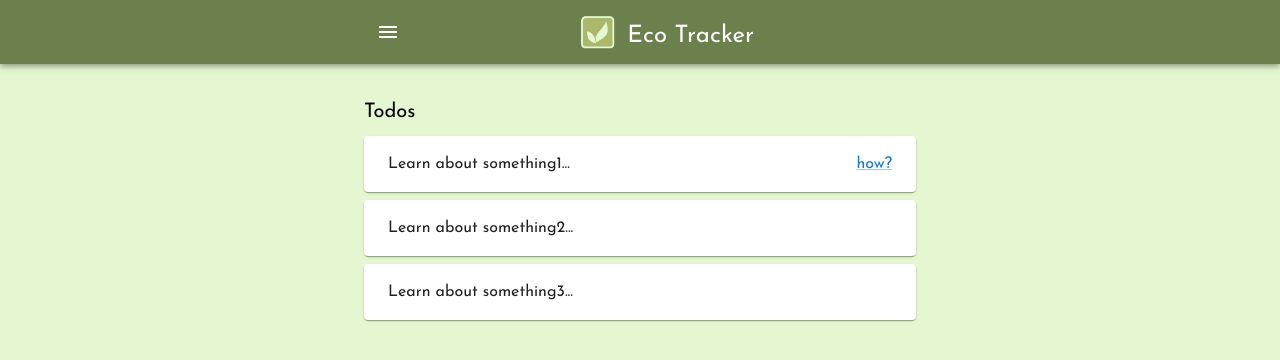
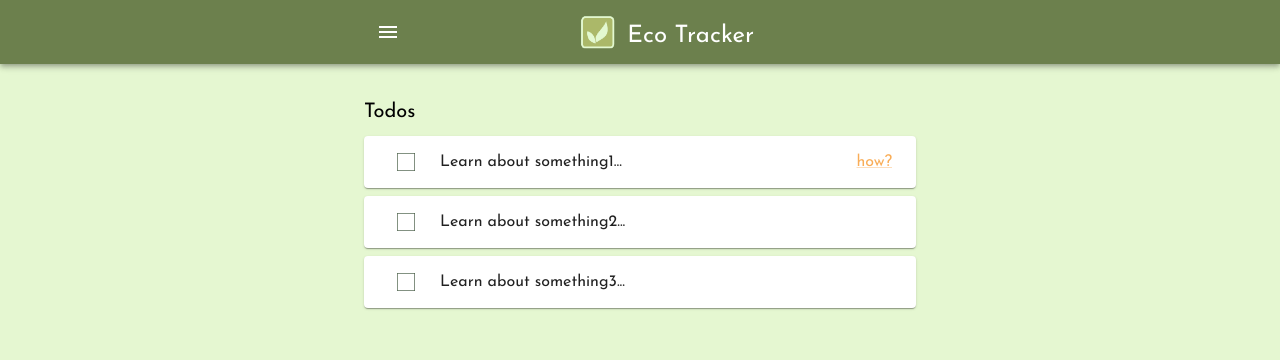
Before and after one commit to vrepetskyi/eco-tracker, a React (Create React App) app: page / in a window 1280 px wide. Shown: the top 360 px of the page. Built offline with nearby package versions, Linux system fonts and the light colour scheme.

Commit message:
Added todo completion animations

```diff
--- a/src/components/Todo.jsx
+++ b/src/components/Todo.jsx
@@ -1,17 +1,36 @@
-import { ButtonBase, Card, Link, Tooltip, Typography } from "@mui/material";
+import React from "react";
+import {
+  ButtonBase,
+  Card,
+  Checkbox,
+  Fade,
+  Grow,
+  Link,
+  Tooltip,
+  Typography,
+} from "@mui/material";
 import { useDispatch, useSelector } from "react-redux";
+import { Box } from "@mui/system";
 import { completeTodo } from "../store/todos";
 
 export default function Todo({ id, objective, articleId, urlQuery }) {
   const { all: articles } = useSelector((state) => state.articles);
   const dispatch = useDispatch();
+  const [complete, setComplete] = React.useState(false);
+  const [fadeOut, setFadeOut] = React.useState(false);
 
   const article = articles.find(({ id }) => id === articleId);
 
   const todoClicked = () => {
+    setComplete(true);
+
+    window.setTimeout(() => {
+      setFadeOut(true);
+    }, 1000);
+
     window.setTimeout(() => {
       dispatch(completeTodo(id));
-    }, 500);
+    }, 1500);
   };
 
   const detailsClicked = (e) => {
@@ -20,17 +39,69 @@ export default function Todo({ id, objective, articleId, urlQuery }) {
 
   return (
     <Card>
+      <Fade in={!fadeOut} timeout={500}>
         <ButtonBase
-        sx={{ display: "flex", width: "100%", px: 3, py: 2 }}
+          sx={{
+            display: "flex",
+            width: "100%",
+            px: 3,
+            py: 1,
+            justifyContent: "flex-start",
+          }}
           onClick={todoClicked}
         >
-        <Typography align="left" sx={{ flex: 1 }}>
+          <Tooltip
+            title="have you really done it?"
+            arrow
+            placement="bottom-start"
+          >
+            <Box>
+              <Checkbox
+                checked={complete}
+                icon={<img height="18" src="rectangle.png" alt="checkbox" />}
+                checkedIcon={
+                  <img height="18" src="rectangle.png" alt="checkbox" />
+                }
+              />
+              <Grow
+                in={complete}
+                timeout={1000}
+                style={{
+                  transformOrigin: "bottom center",
+                  position: "absolute",
+                  left: 36,
+                }}
+              >
+                <img src="leaf.svg" alt="checkbox-tick" height="24" />
+              </Grow>
+            </Box>
+          </Tooltip>
+          <Typography align="left" sx={{ mx: 2, position: "relative" }}>
             {objective}
+            <Grow
+              in={complete}
+              timeout={1000}
+              style={{ transformOrigin: "left center" }}
+            >
+              <span
+                style={{
+                  position: "absolute",
+                  width: "100%",
+                  left: 0,
+                  top: "50%",
+                  transform: "translateY(-50%)",
+                  height: 2,
+                  backgroundColor: "#6C804D",
+                }}
+              />
+            </Grow>
           </Typography>
           {article && (
             <Link
+              ml="auto"
               target="_blank"
               href={article.url + urlQuery}
+              color="#F9AD57"
               onClick={detailsClicked}
             >
               <Tooltip title="we've found an article for you" arrow>
@@ -39,6 +110,7 @@ export default function Todo({ id, objective, articleId, urlQuery }) {
             </Link>
           )}
         </ButtonBase>
+      </Fade>
     </Card>
   );
 }
```
Also changed, not shown: public/leaf.svg (added), public/rectangle.png (added). Lines whose indentation alone changed are shown as unchanged.
